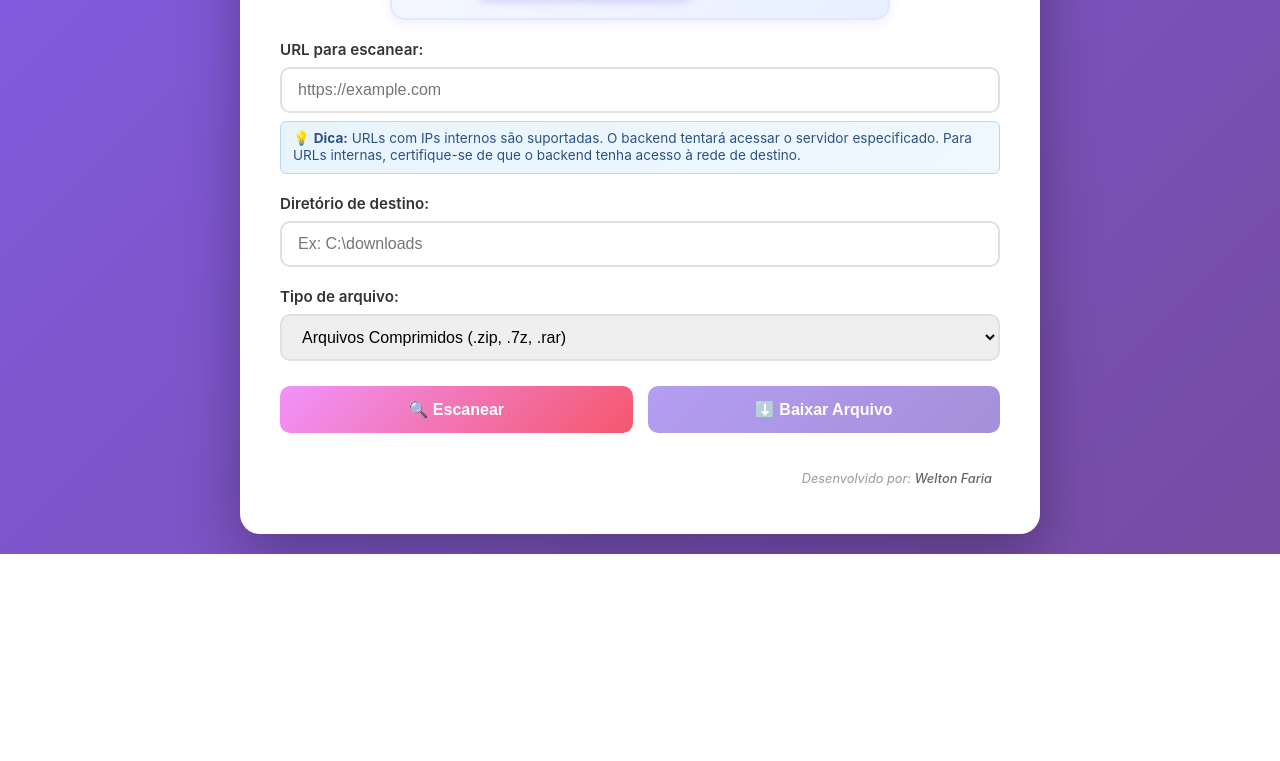
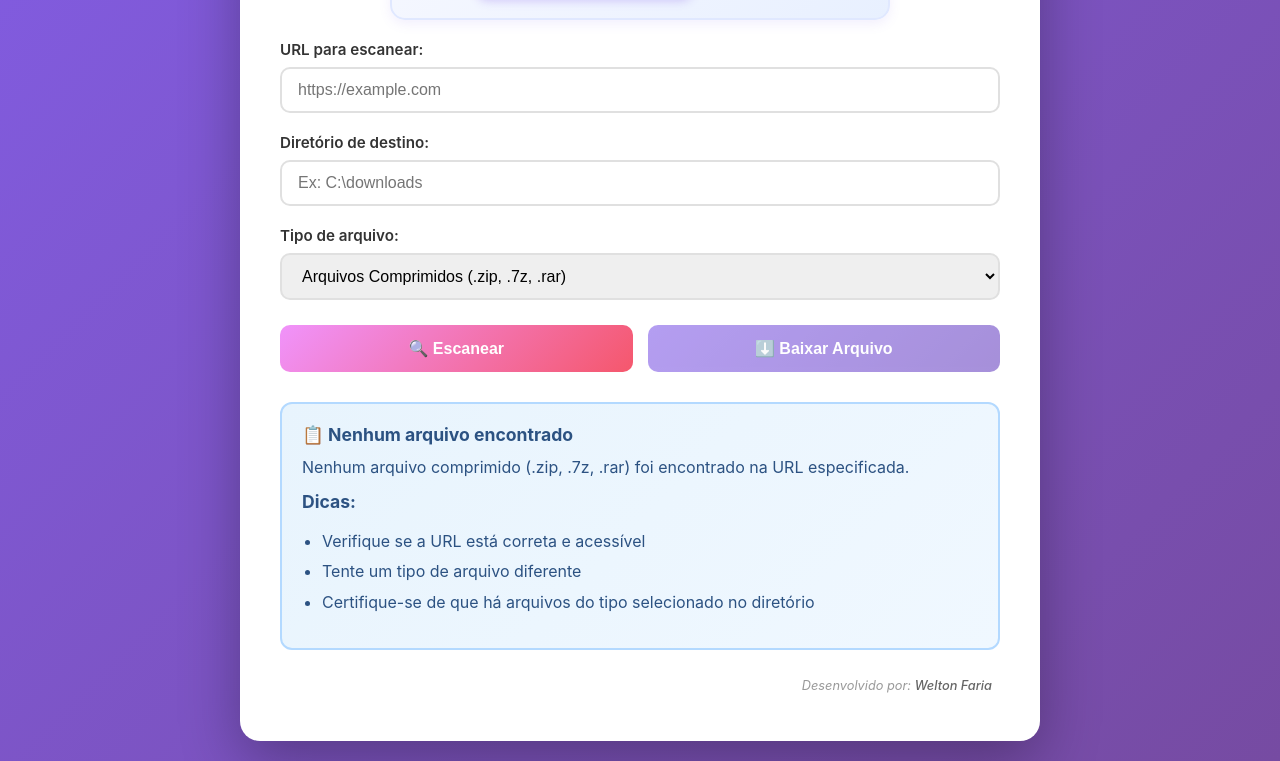
Before and after one commit to WeltonEugenio/AutoHunter_FrontEnd, a React (Create React App) app: page / in a window 1280 px wide. Shown: the part 396-1157 px from the top of the page. Before the commit the page ends 950 px from the top, so only its background shows below. Built offline with nearby package versions, Linux system fonts and the light colour scheme.

Commit message:
fix: baixar arquivo binario

```diff
--- a/src/App.css
+++ b/src/App.css
@@ -831,6 +831,37 @@
   background-color: #efe;
   border: 2px solid #cfc;
   color: #3c3;
+}
+
+.alert-info {
+  background: linear-gradient(135deg, #e8f4fd 0%, #f0f8ff 100%);
+  border: 2px solid #b3d9ff;
+  color: #2c5282;
+  padding: 20px;
+  border-radius: 12px;
+  margin: 20px 0;
+}
+
+.alert-info strong {
+  display: block;
+  margin-bottom: 10px;
+  font-size: 1.1rem;
+  color: #2c5282;
+}
+
+.alert-info p {
+  margin: 10px 0;
+  line-height: 1.5;
+}
+
+.alert-info ul {
+  margin: 15px 0;
+  padding-left: 20px;
+}
+
+.alert-info li {
+  margin: 8px 0;
+  line-height: 1.4;
 }
 
 .alert strong {
--- a/src/App.js
+++ b/src/App.js
@@ -112,6 +112,34 @@ function App() {
         console.warn('URL contém credenciais:', urlObj.username ? 'usuário presente' : '', urlObj.password ? 'senha presente' : '');
       }
 
+      // Verificar se a URL está muito longa ou tem caracteres problemáticos
+      if (url.length > 2048) {
+        setError('URL muito longa. Tente uma URL mais curta.');
+        setUrlError(true);
+        return;
+      }
+
+      // Verificar caracteres especiais problemáticos
+      if (url.includes(' ') || url.includes('\n') || url.includes('\r') || url.includes('\t')) {
+        setError('URL contém caracteres inválidos (espaços, quebras de linha).');
+        setUrlError(true);
+        return;
+      }
+
+      // Verificar se a URL não contém caracteres de controle
+      if (/[\x00-\x1F\x7F]/.test(url)) {
+        setError('URL contém caracteres de controle inválidos.');
+        setUrlError(true);
+        return;
+      }
+
+      // Verificar se a URL não está malformada (múltiplos protocolos, etc.)
+      if (url.match(/^https?:\/\/https?:\/\//) || url.match(/^http:\/\/http:\/\//)) {
+        setError('URL malformada: múltiplos protocolos detectados.');
+        setUrlError(true);
+        return;
+      }
+
     } catch (e) {
       setError('URL inválida. Verifique o formato da URL.');
       setUrlError(true);
@@ -128,13 +156,38 @@ function App() {
 
     try {
       console.log('Enviando requisição para:', `${API_URL}/scan`);
-      console.log('Dados:', { url, save_directory: saveDirectory || 'C:/downloads', file_type: fileType });
+      console.log('Dados originais:', { url, save_directory: saveDirectory || 'C:/downloads', file_type: fileType });
+      console.log('URL original:', JSON.stringify(url));
+      console.log('URL após trim:', JSON.stringify(url.trim()));
 
       const requestData = {
         url: url.trim(),
         save_directory: (saveDirectory || 'C:/downloads').trim(),
         file_type: fileType
       };
+
+      // Validar dados antes de enviar
+      if (!requestData.url || !requestData.file_type) {
+        throw new Error('Dados obrigatórios não fornecidos');
+      }
+
+      // Validar formato da URL após trim
+      if (requestData.url.length === 0) {
+        throw new Error('URL não pode estar vazia');
+      }
+
+      // Validar se o tipo de arquivo é válido
+      const validFileTypes = ['zip', 'images', 'pdf'];
+      if (!validFileTypes.includes(requestData.file_type)) {
+        throw new Error(`Tipo de arquivo inválido: ${requestData.file_type}`);
+      }
+
+      // Validar se o diretório não está vazio
+      if (!requestData.save_directory || requestData.save_directory.trim().length === 0) {
+        requestData.save_directory = 'C:/downloads'; // Valor padrão
+      }
+
+      console.log('Dados validados:', requestData);
 
       const response = await axios.post(`${API_URL}/scan`, requestData, {
         timeout: 60000, // 60 segundos de timeout
@@ -177,13 +230,7 @@ function App() {
         } else if (statusCode === 400) {
           // Verificar se é erro de URL interna
           if (errorMessage && errorMessage.includes('URL interna detectada')) {
-            setError(`❌ ${errorMessage}.
-
-            💡 <strong>Possíveis soluções:</strong>
-            • Use uma URL pública acessível pela internet
-            • Configure VPN no servidor backend
-            • Use um proxy/túnel para acessar a rede interna
-            • Considere mover os arquivos para um servidor público`);
+            setError(`❌ ${errorMessage}. O backend não consegue acessar esta rede interna.`);
         } else {
             setError(`Erro 400 - Requisição inválida. Verifique os dados enviados: ${errorMessage || 'Dados malformados'}`);
           }
@@ -505,12 +552,6 @@ function App() {
                 </div>
               )}
             </div>
-            <div className="help-text">
-              <small>
-                💡 <strong>Dica:</strong> URLs com IPs internos são suportadas. O backend tentará acessar o servidor especificado.
-                Para URLs internas, certifique-se de que o backend tenha acesso à rede de destino.
-              </small>
-            </div>
           </div>
 
           <div className="input-group">
@@ -591,6 +632,26 @@ function App() {
                 {result.downloaded} arquivo(s) baixado(s) com sucesso
                 {result.failed > 0 && `, ${result.failed} falhou(aram)`}
               </p>
+            </div>
+          </div>
+        )}
+
+        {/* Mensagem quando não encontrar arquivos */}
+        {files.length === 0 && !scanning && !downloading && !result && !error && (
+          <div className="results-container">
+            <div className="alert alert-info">
+              <strong>📋 Nenhum arquivo encontrado</strong>
+              <p>
+                {fileType === 'zip' && 'Nenhum arquivo comprimido (.zip, .7z, .rar) foi encontrado na URL especificada.'}
+                {fileType === 'images' && 'Nenhuma imagem (.png, .jpeg, .jpg, .gif, .bmp) foi encontrada na URL especificada.'}
+                {fileType === 'pdf' && 'Nenhum documento PDF (.pdf) foi encontrado na URL especificada.'}
+              </p>
+              <p><strong>Dicas:</strong></p>
+              <ul>
+                <li>Verifique se a URL está correta e acessível</li>
+                <li>Tente um tipo de arquivo diferente</li>
+                <li>Certifique-se de que há arquivos do tipo selecionado no diretório</li>
+              </ul>
             </div>
           </div>
         )}
```
